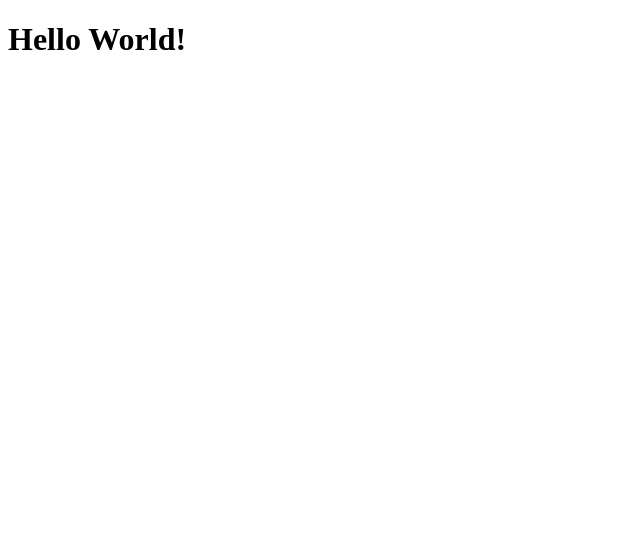
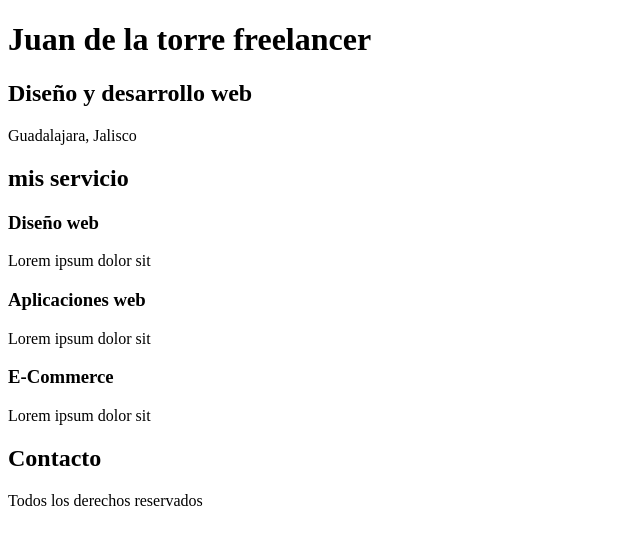
Before and after one commit to T3CNOCRYSIZ/Freelancer, a plain HTML site: page index.html in a window 1280 px wide. Shown: the whole page, without its empty margins (0-640 px from the left). Drawn offline with Linux system fonts and the light colour scheme.

Commit message:
pagina html
acabando el codigo html

```diff
--- a/index.html
+++ b/index.html
@@ -1,12 +1,47 @@
 <!DOCTYPE html>
-<html lang="en">
+<html lang="es">
 <head>
     <meta charset="UTF-8">
-    <meta http-equiv="X-UA-Compatible" content="IE=edge">
     <meta name="viewport" content="width=device-width, initial-scale=1.0">
     <title>Document</title>
 </head>
 <body>
-    <h1>Hello World!</h1>
+    <header>
+        <h1>Juan de la torre freelancer</h1>
+    </header>
+
+    <section>
+        <h2>Diseño y desarrollo web </h2>
+        <p>Guadalajara, Jalisco</p>
+    </section>
+
+
+    <main>
+        <h2>mis servicio</h2>
+
+
+    <section>
+        <h3>Diseño web</h3>
+        <p>Lorem ipsum dolor sit</p>
+    </section>
+
+    <section>
+        <h3>Aplicaciones web</h3>
+        <p>Lorem ipsum dolor sit </p>
+    </section>
+
+    <section>
+        <h3>E-Commerce</h3>
+        <p>Lorem ipsum dolor sit </p>
+    </section>
+    </main>
+
+        <h2>Contacto</h2>
+
+        <p>Todos los derechos reservados</p>
+
+
+
+
 </body>
 </html>
--- /dev/null
+++ b/styles.css
@@ -0,0 +1,5 @@
+h1{
+text-align:center ;
+
+
+}
```
